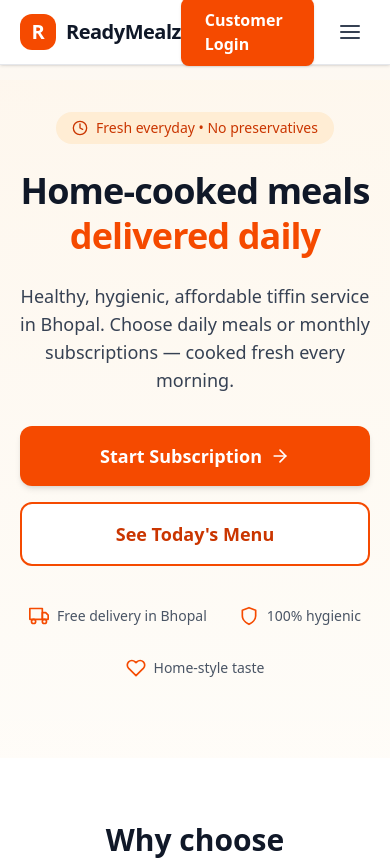
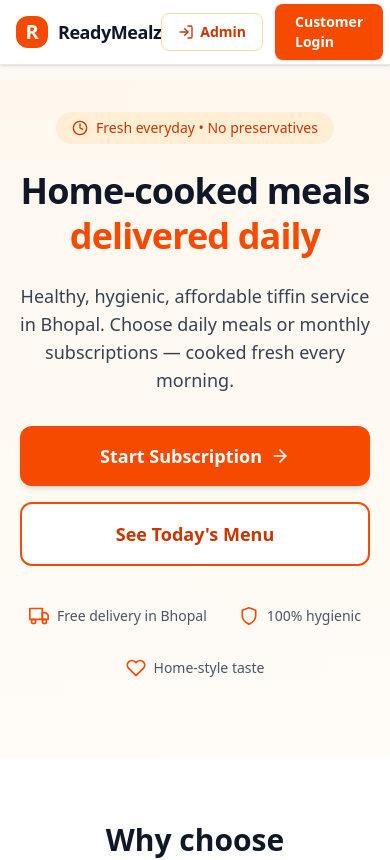
Before and after one commit to vocalheart/adminpannelreadyMealz, a Next.js app: page / in a window 390 px wide. Shown: the top 860 px of the page. Built offline with nearby package versions, Linux system fonts and the light colour scheme.

Commit message:
new udpated code

```diff
--- a/app/page.tsx
+++ b/app/page.tsx
@@ -22,19 +22,19 @@ export default function HomePage() {
           Navigation Bar
       ──────────────────────────────────────── */}
       <nav className="fixed top-0 left-0 right-0 z-50 bg-white/95 backdrop-blur-md border-b border-gray-200 shadow-sm">
-        <div className="max-w-7xl mx-auto px-5 sm:px-8 lg:px-12">
+        <div className="max-w-7xl mx-auto px-4 sm:px-6 lg:px-10">
           <div className="flex items-center justify-between h-16 md:h-18">
             {/* Logo / Brand */}
-            <Link href="/" className="flex items-center gap-2.5">
-              <div className="w-9 h-9 bg-orange-600 rounded-xl flex items-center justify-center text-white font-bold text-xl">
+            <Link href="/" className="flex items-center gap-2.5 shrink-0">
+              <div className="w-8 h-8 bg-orange-600 rounded-xl flex items-center justify-center text-white font-bold text-xl">
                 R
               </div>
-              <span className="font-bold text-xl text-gray-900 tracking-tight">
+              <span className="font-bold text-lg md:text-xl text-gray-900 tracking-tight">
                 ReadyMealz
               </span>
             </Link>
 
-            {/* Desktop Links */}
+            {/* Desktop Links - hidden on mobile */}
             <div className="hidden md:flex items-center gap-8">
               <Link
                 href="/menu"
@@ -56,24 +56,25 @@ export default function HomePage() {
               </Link>
             </div>
 
-            {/* Auth Buttons */}
-            <div className="flex items-center gap-4">
+            {/* Auth Buttons - both visible on all sizes now */}
+            <div className="flex items-center gap-3 sm:gap-4">
               <Link
                 href="/admin/login"
-                className="hidden sm:inline-flex items-center gap-2 px-5 py-2.5 text-orange-700 font-semibold rounded-lg border border-orange-200 hover:bg-orange-50 transition"
+                className="inline-flex items-center gap-1.5 sm:gap-2 px-4 py-2 text-orange-700 font-semibold text-sm rounded-lg border border-orange-200 hover:bg-orange-50 transition whitespace-nowrap"
               >
                 <FiLogIn className="h-4 w-4" />
-                Admin Login
+                <span className="hidden xs:inline">Admin</span>
+                <span className="xs:hidden">Admin</span> {/* short on very small screens */}
               </Link>
 
               <Link
                 href="https://www.readymealz.in/"
-                className="inline-flex items-center gap-2 px-6 py-2.5 bg-orange-600 text-white font-semibold rounded-lg hover:bg-orange-700 transition shadow-sm"
+                className="inline-flex items-center gap-2 px-5 py-2 bg-orange-600 text-white font-semibold rounded-lg hover:bg-orange-700 transition shadow-sm text-sm"
               >
                 Customer Login
               </Link>
 
-              {/* Mobile menu button (optional - can expand later) */}
+              {/* Mobile menu button */}
               <button className="md:hidden p-2 text-gray-700 hover:text-orange-600">
                 <FiMenu className="h-6 w-6" />
               </button>
@@ -82,8 +83,9 @@ export default function HomePage() {
         </div>
       </nav>
 
-      {/* Add top padding so content isn't hidden under fixed navbar */}
+      {/* Top padding for fixed nav */}
       <div className="pt-20 md:pt-24"></div>
+
       {/* Hero Section */}
       <section className="relative pt-8 pb-20 md:pt-16 md:pb-32 overflow-hidden">
         <div className="absolute inset-0 bg-gradient-to-br from-orange-100/40 to-amber-100/30 -z-10" />
```
